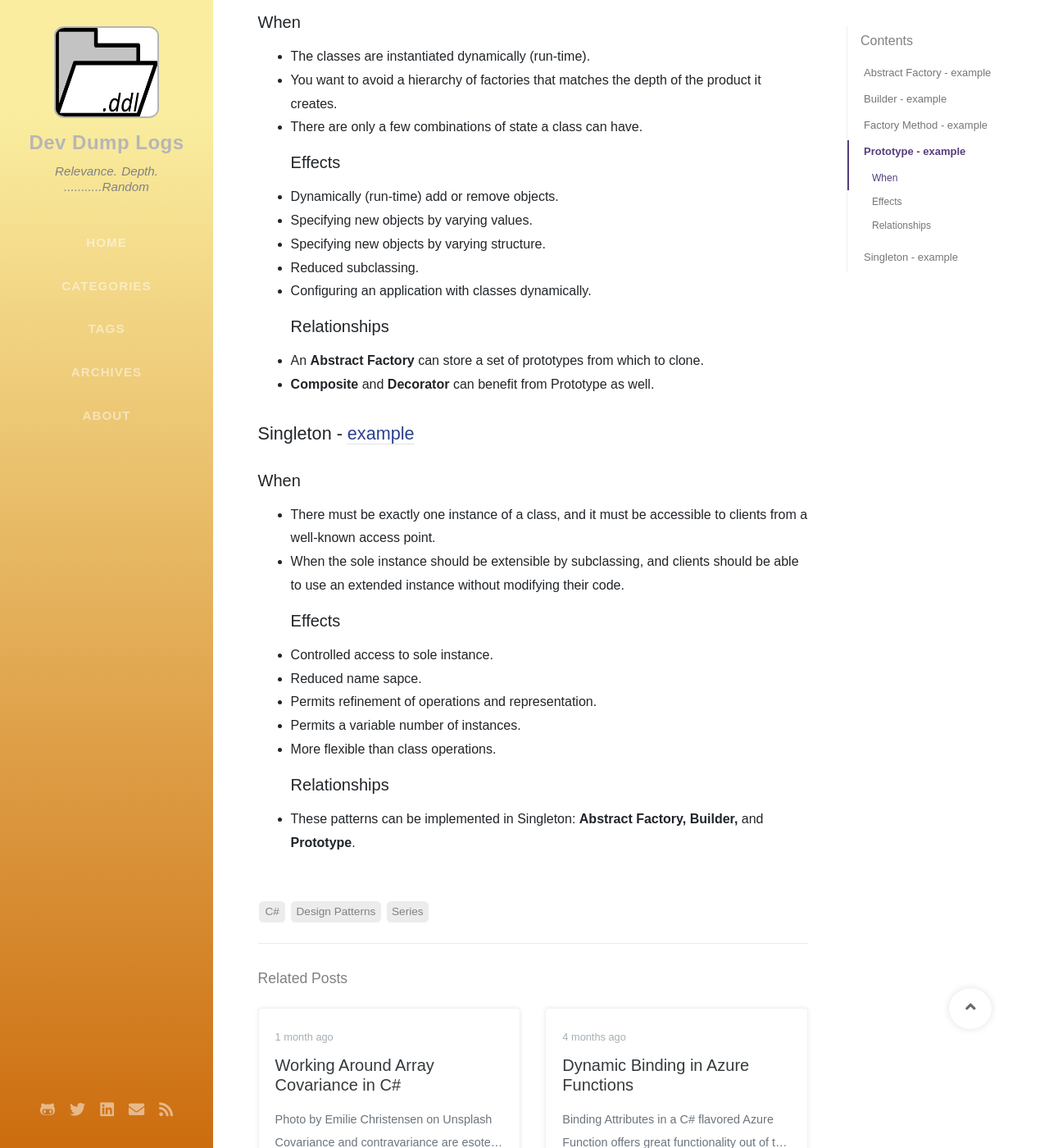
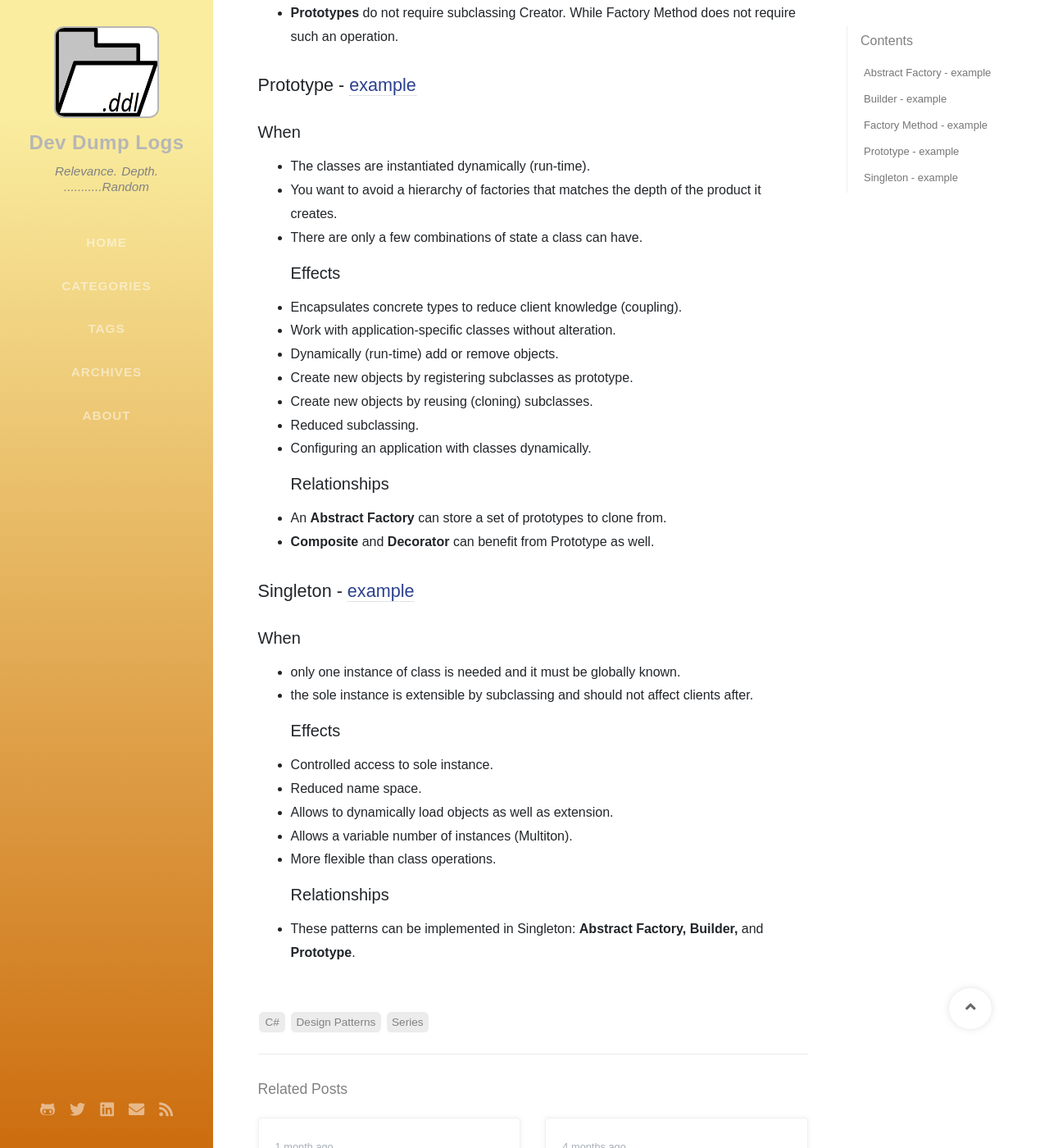
Before and after one commit to IanEscober/ianescober.github.io, a Jekyll site: the page built from _posts/2020-01-14-design-patterns-secrets-creational.md, in a window 1280 px wide and 1400 px high, scrolled down 2344 px. Shown: the whole window at 82% size. Built offline with Jekyll 4.4.1, drawn with Linux system fonts in a browser that asks for light colours; nearby versions of some CDN libraries; some web fonts are replaced; comment, search, counter and statistics services are not loaded; some of the changed text lies outside the part shown.

Commit message:
Finished 'Design Patterns Secrets - Creational' writing

```diff
--- a/_posts/2020-01-14-design-patterns-secrets-creational.md
+++ b/_posts/2020-01-14-design-patterns-secrets-creational.md
@@ -24,6 +25,7 @@
 - It simplifies the product groups replacement.
 - It enforces consistency among products.
 - It adds difficulty to supporting new product groups.
+
 ### Relationships
 - Often implemented with __Factory Method__
 - Often implemented with __Prototype__
@@ -47,8 +49,10 @@
 - A class wants to delegate the object creation to its subclasses.
 - Classes pass the process to other helper subclasses, and you want to encapsulate that helper subclass.
 ### Effects
+- Eliminates the need to bind concrete classes.
 - Allows extensions of an object by providing a hook.
 - Connects parallel class hierarchies.
+- Clients might have to subclass a "Creator" class in order to create a particular concrete class.
 ### Relationships
 - __Abstract Factory__ is implemented with Factory Methods.
 - Factory Methods are usually executed within __Template Methods__.
@@ -60,24 +64,26 @@
 - You want to avoid a hierarchy of factories that matches the depth of the product it creates.
 - There are only a few combinations of state a class can have.
 ### Effects
+- Encapsulates concrete types to reduce client knowledge (coupling).
+- Work with application-specific classes without alteration.
 - Dynamically (run-time) add or remove objects.
-- Specifying new objects by varying values.
-- Specifying new objects by varying structure.
+- Create new objects by registering subclasses as prototype.
+- Create new objects by reusing (cloning) subclasses.
 - Reduced subclassing.
 - Configuring an application with classes dynamically.
 ### Relationships
-- An __Abstract Factory__ can store a set of prototypes from which to clone.
+- An __Abstract Factory__ can store a set of prototypes to clone from.
 - __Composite__ and __Decorator__ can benefit from Prototype as well.
 
 ## Singleton - [example](https://github.com/IanEscober/DesignPatterns/tree/master/src/Singleton)
 ### When
-- There must be exactly one instance of a class, and it must be accessible to clients from a well-known access point.
-- When the sole instance should be extensible by subclassing, and clients should be able to use an extended instance without modifying their code.
+- only one instance of class is needed and it must be globally known.
+- the sole instance is extensible by subclassing and should not affect clients after.
 ### Effects
 - Controlled access to sole instance.
-- Reduced name sapce.
-- Permits refinement of operations and representation.
-- Permits a variable number of instances.
+- Reduced name space.
+- Allows to dynamically load objects as well as extension.
+- Allows a variable number of instances (Multiton).
 - More flexible than class operations.
 ### Relationships
 - These patterns can be implemented in Singleton: __Abstract Factory, Builder,__ and __Prototype__.
```
Also changed, not shown: other parts of _posts/2020-01-14-design-patterns-secrets-creational.md (+2 -1 lines), assets/img/building-blocks.png (added).
